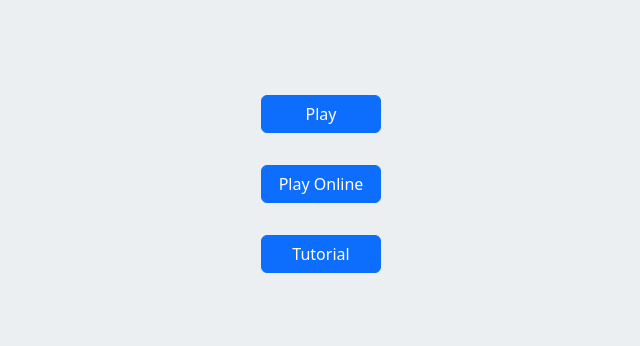
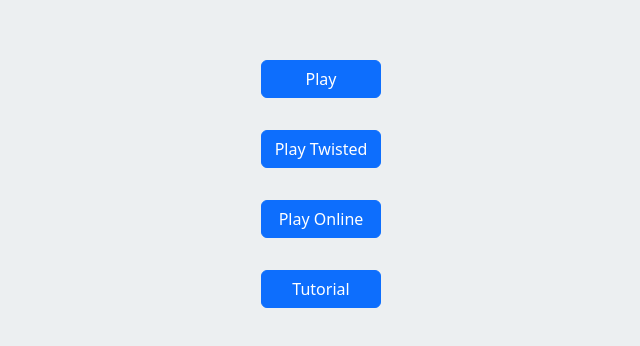
Before and after one commit to DevEmad007/super-tic-tac-toe, a React (Vite) app: page / in a window 1280 px wide. Shown: the part 216-562 px from the top of the page, without its empty margins (319-959 px from the left). Built offline with nearby package versions, Linux system fonts and the light colour scheme.

Commit message:
new game mode add

```diff
--- a/src/components/GameBox.jsx
+++ b/src/components/GameBox.jsx
@@ -6,7 +6,7 @@ import { useGameContext } from '../hooks/useGameContext';
 const GameBox = ({ bigBoxValue,id: boxID,resetCell }) => {
     const [ cell,setCell ] = useState(Array(9).fill(null));
 
-    const { XsTurn,setXsTurn,CheckBox,checkWinner,nxtPlayBox } = useGameContext();
+    const { XsTurn,setXsTurn,CheckBox,isTwistModeOn,CheckBoxTwisted,checkWinner,nxtPlayBox } = useGameContext();
 
     useSkipRender(() => {
         setCell(Array(9).fill(null));
@@ -35,7 +35,12 @@ const GameBox = ({ bigBoxValue,id: boxID,resetCell }) => {
             });
         }
         // set the value of array depending on player
-        CheckBox(boxID,cellID);
+
+        if (isTwistModeOn) {
+            CheckBoxTwisted(boxID,cellID);
+        } else {
+            CheckBox(boxID,cellID);
+        }
         //set next gamebox to to play
     };
 
--- a/src/home/Home.jsx
+++ b/src/home/Home.jsx
@@ -1,15 +1,24 @@
 import React from 'react';
 import { ButtonGroup,Button,Container,Row,Col } from 'react-bootstrap';
 import { Link } from 'react-router-dom';
+import { useGameContext } from '../hooks/useGameContext';
 
 const Home = () => {
+    const { handleTwistMode,handleNormalMode } = useGameContext();
     return (
         <>
             <Container className='home'>
                 <Row>
                     <Col>
                         <Link to={'/game'}>
-                            <Button variant='primary' className='m-3 '>Play</Button>
+                            <Button onClick={handleNormalMode} variant='primary' className='m-3 '>Play</Button>
+                        </Link>
+                    </Col>
+                </Row>
+                <Row>
+                    <Col>
+                        <Link to={'/game'}>
+                            <Button onClick={handleTwistMode} variant='primary' className='m-3 '>Play Twisted</Button>
                         </Link>
                     </Col>
                 </Row>
--- a/src/hooks/useGameContext.jsx
+++ b/src/hooks/useGameContext.jsx
@@ -13,7 +13,7 @@ export const GameContext = ({ children }) => {
     const [ modalShow,setModalShow ] = useState(false);
     const [ nxtPlayBox,setNxtPlayBox ] = useState(null);
     const [ winner,setWinner ] = useState(null);
-
+    const [ isTwistModeOn,setIsTwistModeOn ] = useState(false);
 
     const lines = [
         [ 0,1,2 ],
@@ -57,7 +57,7 @@ export const GameContext = ({ children }) => {
         checkWinner(bigBox);
     },[ XsTurn ]);
 
-    const CheckBox = (boxID,cellID) => {
+    const CheckBoxTwisted = (boxID,cellID) => {
         if (boxID == 4) {
             setNxtPlayBox(cellID);
         }
@@ -223,6 +223,19 @@ export const GameContext = ({ children }) => {
         // id of current gameBox
     };
 
+    const handleTwistMode = () => {
+        setIsTwistModeOn(true);
+    };
+
+    const handleNormalMode = () => {
+        setIsTwistModeOn(false);
+    };
+
+    const CheckBox = (boxID,cellID) => {
+        setNxtPlayBox(cellID);
+        setBigBoxID(boxID);
+    };
+
     useEffect(() => {
         if (bigBox[ nxtPlayBox ] !== null) {
             setNxtPlayBox(null);
@@ -248,9 +261,13 @@ export const GameContext = ({ children }) => {
         winner,
         setWinner,
         CheckBox,
+        isTwistModeOn,
+        CheckBoxTwisted,
         modalShow,
         setModalShow,
-        setNxtPlayBox
+        setNxtPlayBox,
+        handleTwistMode,
+        handleNormalMode
     };
     return < gameContext.Provider value={values}> {children}</gameContext.Provider>;
 };
```
